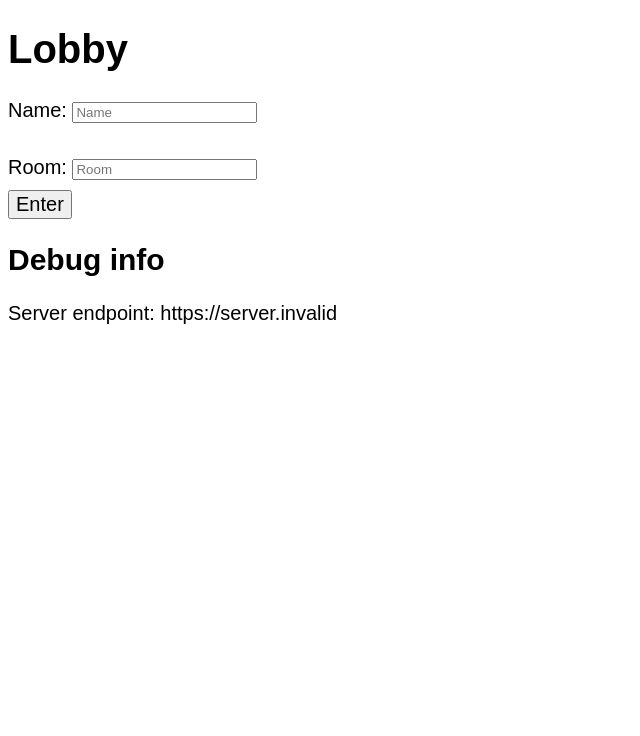
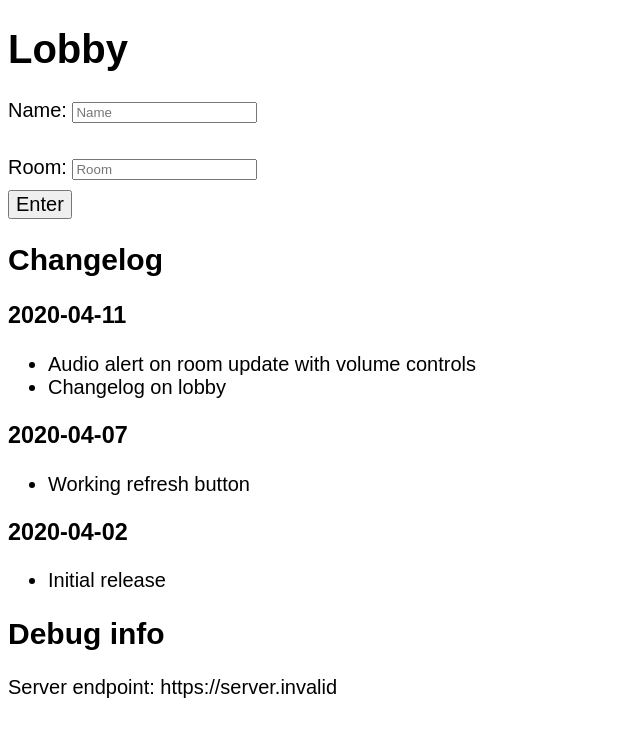
Before and after one commit to H5O2plus/qresistance-client, a React (Create React App) app: page / in a window 1280 px wide. Shown: the top 736 px of the page, without its empty margins (0-640 px from the left). Built offline with nearby package versions, Linux system fonts and the light colour scheme; no server answers.

Commit message:
Alert  sound on room change

```diff
--- a/package.json
+++ b/package.json
@@ -12,7 +12,8 @@
 		"react-dom": "^16.13.1",
 		"react-router-dom": "^5.1.2",
 		"react-scripts": "3.4.1",
-		"socket.io-client": "^2.3.0"
+		"socket.io-client": "^2.3.0",
+		"tone": "^13.8.25"
 	},
 	"scripts": {
 		"start": "react-scripts start",
--- a/src/components/Lobby/index.js
+++ b/src/components/Lobby/index.js
@@ -38,6 +38,20 @@ const Lobby = () => {
 				</label>
 				<button type="submit">Enter</button>
 			</form>
+			<h2>Changelog</h2>
+			<h3>2020-04-11</h3>
+			<ul>
+				<li>Audio alert on room update with volume controls</li>
+				<li>Changelog on lobby</li>
+			</ul>
+			<h3>2020-04-07</h3>
+			<ul>
+				<li>Working refresh button</li>
+			</ul>
+			<h3>2020-04-02</h3>
+			<ul>
+				<li>Initial release</li>
+			</ul>
 			<h2>Debug info</h2>
 			<p>Server endpoint: {process.env.REACT_APP_SERVER_ENDPOINT || process.env.REACT_APP_LOCAL_ENDPOINT}</p>
 		</div>
--- a/src/components/Room/index.js
+++ b/src/components/Room/index.js
@@ -13,10 +13,12 @@ import Captain from '../Captain'
 import Vote from '../Vote'
 import Mission from '../Mission'
 import End from '../End'
+import VolumeSlider from '../VolumeSlider'
 
 const ENDPOINT = process.env.REACT_APP_SERVER_ENDPOINT || process.env.REACT_APP_LOCAL_ENDPOINT;
 
 let socket;
+let alertAudio = new Audio("/sounds/exclaim.m4a");
 
 const Room = ({ location }) => {
 	const [name, setName] = useState('');
@@ -25,6 +27,7 @@ const Room = ({ location }) => {
 	const [rule, setRule] = useState({});
 	const [willRedirectMsg, setWillRedirectMsg] = useState('');
 	const [nameToRemove, setNameToRemove] = useState('');
+	const [alertVolume, setAlertVolume] = useState(0);
 
 	useEffect(() => {
 		const { name, roomName } = queryString.parse(location.search);
@@ -48,6 +51,8 @@ const Room = ({ location }) => {
 		socket.on('roomUpdate', ({ room, rule }) => {
 			setRoom(room);
 			setRule(rule);
+			alertAudio.volume = alertVolume;
+			alertAudio.play();
 		});
 	});
 
@@ -67,13 +72,14 @@ const Room = ({ location }) => {
 		return (
 			<>
 				<h1>Room {roomName}</h1>
-				<button onClick={reload}>Reload page (EXPERIMENTAL! May break)</button>
+				<button onClick={reload}>Reload Page</button>
 				{room.gameState === 4 || room.gameState === 5 ? <End room={room} /> : null}
 				<h2>Dashboard</h2>
 				<Role name={name} players={room.players} roles={room.roles} />
 				{room.gameState === 1 && name === room.captain ? <Captain socket={socket} room={room} rule={rule} /> : null}
 				{room.gameState === 2 ? <Vote name={name} socket={socket} room={room} /> : null}
 				{room.gameState === 3 && room.proposal.includes(name) ? <Mission socket={socket} room={room} name={name} /> : null}
+				<VolumeSlider alertAudioState={[alertVolume, setAlertVolume]} />
 				<h2>Room Information</h2>
 				{room.gameState !== 3 && <p>Last mission's Success : Fail = {room.votes_m} : {room.votes_mt - room.votes_m}</p>}
 				<Scoreboard missions={rule.missions} score={room?.score} />
--- /dev/null
+++ b/src/components/VolumeSlider/index.js
@@ -0,0 +1,26 @@
+import React, { useState, useEffect } from 'react'
+import { isEmpty } from 'lodash'
+
+const VolumeSlider = (props) => {
+	const [alertVolume, setAlertVolume] = props.alertAudioState;
+	const [sliderRaw, setSliderRaw] = useState(0);
+
+	return (
+		<>
+			Alert sound volume:
+			<input
+				type="range"
+				min="0"
+				max="100"
+				value={sliderRaw}
+				onChange={event => {
+					setSliderRaw(event.target.value);
+					setAlertVolume(event.target.value / 100);
+				}}
+			/>
+			{sliderRaw}
+		</>
+	)
+};
+
+export default VolumeSlider;
```
Also changed, not shown: 2 other files (tests, documents, lock files or other folders).
